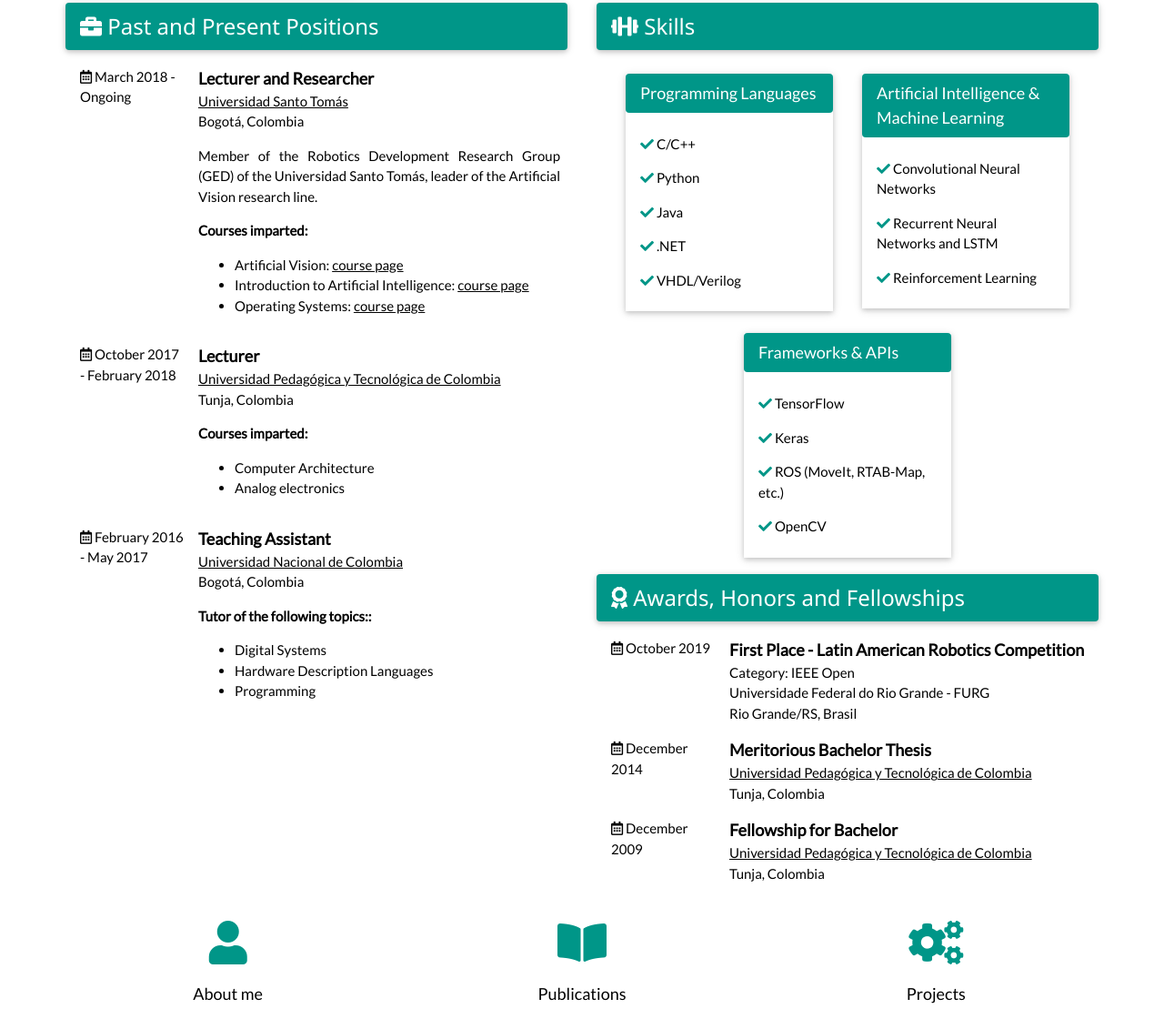
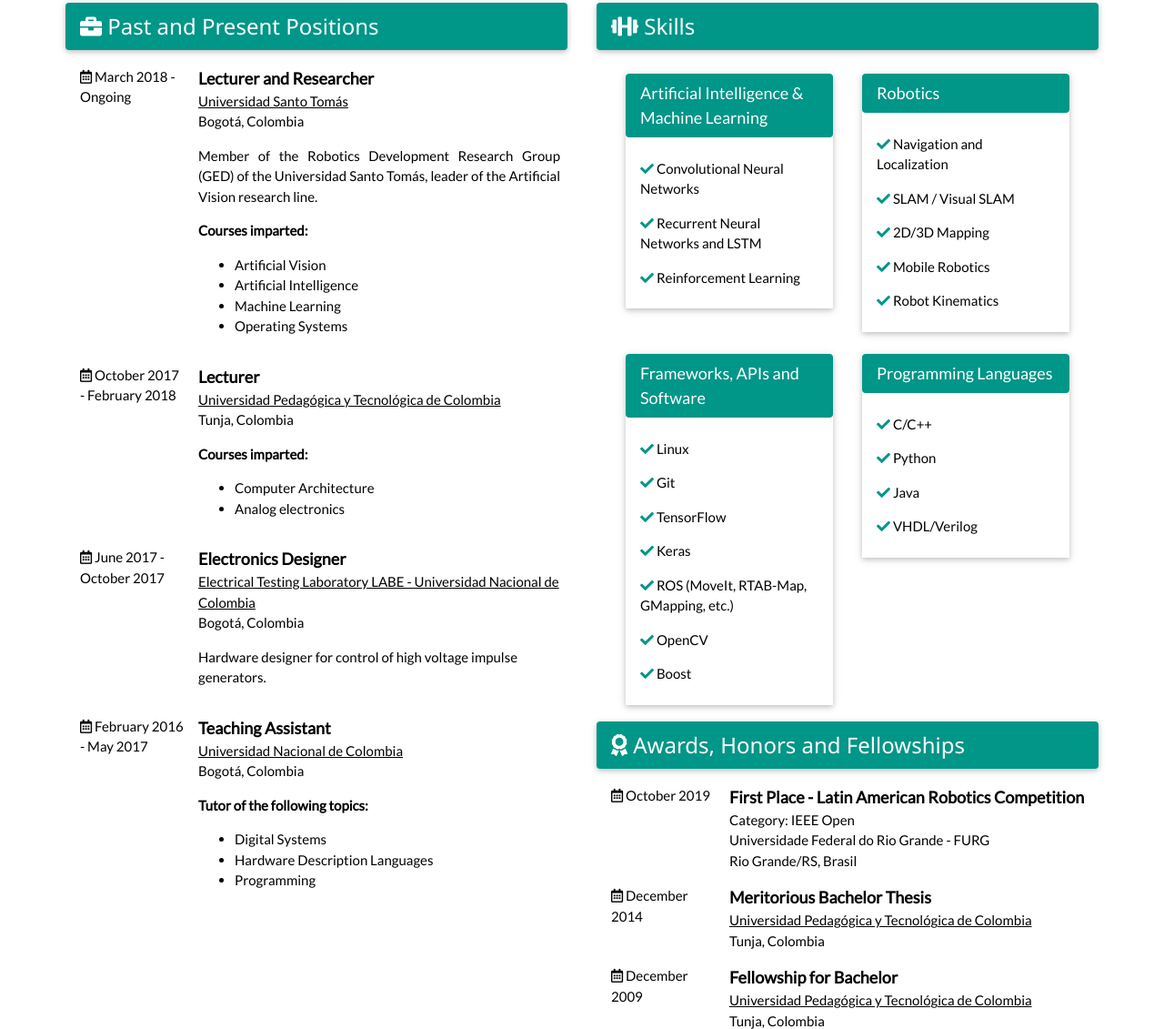
Before and after one commit to edgarcamilocamacho/edgarcamilocamacho.github.io, a plain HTML site: page index.html in a window 1280 px wide. Shown: the part 620-1751 px from the top of the page at 91% size. Drawn offline with nearby package versions, Linux system fonts and the light colour scheme.

Commit message:
Some updates

```diff
--- a/index.html
+++ b/index.html
@@ -124,9 +124,10 @@ body {font-family: "Lato", sans-serif}
                 <p class="w3-justify">Member of the Robotics Development Research Group (GED) of the Universidad Santo Tomás, leader of the Artificial Vision research line.</p>
                 <p><b>Courses imparted:</b></p>
                 <ul>
-                  <li>Artificial Vision: <a href="https://cstopics.github.io/cstopics/vision" target="_blank">course page</a></li>
-                  <li>Introduction to Artificial Intelligence: <a href="https://cstopics.github.io/cstopics/artificial-intelligence/syllabusAI" target="_blank">course page</a></li>
-                  <li>Operating Systems: <a href="https://cstopics.github.io/cstopics/programming/operating-systems" target="_blank">course page</a></li>
+                  <li>Artificial Vision</li>
+                  <li>Artificial Intelligence</li>
+                  <li>Machine Learning</li>
+                  <li>Operating Systems</li>
                 </ul>
             </td>
           </tr>
@@ -146,12 +147,22 @@ body {font-family: "Lato", sans-serif}
           </tr>
 
           <tr>
+            <td><i class="far fa-calendar-alt"></i> June 2017 - October 2017</td>
+            <td>
+                <span class="w3-large"><b>Electronics Designer</b></span><br>
+                <a href="https://www.labe.unal.edu.co/" target="_blank">Electrical Testing Laboratory LABE - Universidad Nacional de Colombia</a><br>
+                  Bogotá, Colombia<br>
+                <p>Hardware designer for control of high voltage impulse generators.</p>
+            </td>
+          </tr>
+
+          <tr>
               <td><i class="far fa-calendar-alt"></i> February 2016 - May 2017</td>
               <td>
                   <span class="w3-large"><b>Teaching Assistant</b></span><br>
                   <a href="http://unal.edu.co/" target="_blank">Universidad Nacional de Colombia</a><br>
                     Bogotá, Colombia<br>
-                  <p><b>Tutor of the following topics::</b></p>
+                  <p><b>Tutor of the following topics:</b></p>
                   <ul>
                     <li>Digital Systems</li>
                     <li>Hardware Description Languages</li>
@@ -173,24 +184,24 @@ body {font-family: "Lato", sans-serif}
 
           <div class="w3-container w3-cell w3-padding w3-mobile" style="width:50%">
             <div class="w3-card">
-              <div class="w3-round w3-teal w3-large w3-padding"> Programming Languages</div>
+              <div class="w3-round w3-teal w3-large w3-padding"> Artificial Intelligence & Machine Learning</div>
               <div class="w3-round w3-white w3-padding">
-                  <p><i class="fas fa-check w3-text-teal"></i> C/C++</p>
-                  <p><i class="fas fa-check w3-text-teal"></i> Python</p>
-                  <p><i class="fas fa-check w3-text-teal"></i> Java</p>
-                  <p><i class="fas fa-check w3-text-teal"></i> .NET</p>
-                  <p><i class="fas fa-check w3-text-teal"></i> VHDL/Verilog</p>
-                </div>
+                <p><i class="fas fa-check w3-text-teal"></i> Convolutional Neural Networks</p>
+                <p><i class="fas fa-check w3-text-teal"></i> Recurrent Neural Networks and LSTM</p>
+                <p><i class="fas fa-check w3-text-teal"></i> Reinforcement Learning</p>
+              </div>
             </div>
           </div>
 
           <div class="w3-container w3-cell w3-padding w3-mobile" style="width:50%">
             <div class="w3-card">
-              <div class="w3-round w3-teal w3-large w3-padding"> Artificial Intelligence & Machine Learning</div>
+              <div class="w3-round w3-teal w3-large w3-padding"> Robotics</div>
               <div class="w3-round w3-white w3-padding">
-                <p><i class="fas fa-check w3-text-teal"></i> Convolutional Neural Networks</p>
-                <p><i class="fas fa-check w3-text-teal"></i> Recurrent Neural Networks and LSTM</p>
-                <p><i class="fas fa-check w3-text-teal"></i> Reinforcement Learning</p>
+                <p><i class="fas fa-check w3-text-teal"></i> Navigation and Localization</p>
+                <p><i class="fas fa-check w3-text-teal"></i> SLAM / Visual SLAM</p>
+                <p><i class="fas fa-check w3-text-teal"></i> 2D/3D Mapping</p>
+                <p><i class="fas fa-check w3-text-teal"></i> Mobile Robotics</p>
+                <p><i class="fas fa-check w3-text-teal"></i> Robot Kinematics</p>
               </div>
             </div>
           </div>
@@ -201,13 +212,28 @@ body {font-family: "Lato", sans-serif}
 
             <div class="w3-container w3-cell w3-padding w3-mobile" style="width:50%">
               <div class="w3-card">
-                <div class="w3-round w3-teal w3-large w3-padding"> Frameworks & APIs</div>
+                <div class="w3-round w3-teal w3-large w3-padding"> Frameworks, APIs and Software</div>
                 <div class="w3-round w3-white w3-padding">
+                    <p><i class="fas fa-check w3-text-teal"></i> Linux</p>
+                    <p><i class="fas fa-check w3-text-teal"></i> Git</p>
                     <p><i class="fas fa-check w3-text-teal"></i> TensorFlow</p>
                     <p><i class="fas fa-check w3-text-teal"></i> Keras</p>
-                    <p><i class="fas fa-check w3-text-teal"></i> ROS (MoveIt, RTAB-Map, etc.)</p>
+                    <p><i class="fas fa-check w3-text-teal"></i> ROS (MoveIt, RTAB-Map, GMapping, etc.)</p>
                     <p><i class="fas fa-check w3-text-teal"></i> OpenCV</p>
+                    <p><i class="fas fa-check w3-text-teal"></i> Boost</p>
 
+                  </div>
+              </div>
+            </div>
+
+            <div class="w3-container w3-cell w3-padding w3-mobile" style="width:50%">
+              <div class="w3-card">
+                <div class="w3-round w3-teal w3-large w3-padding"> Programming Languages</div>
+                <div class="w3-round w3-white w3-padding">
+                    <p><i class="fas fa-check w3-text-teal"></i> C/C++</p>
+                    <p><i class="fas fa-check w3-text-teal"></i> Python</p>
+                    <p><i class="fas fa-check w3-text-teal"></i> Java</p>
+                    <p><i class="fas fa-check w3-text-teal"></i> VHDL/Verilog</p>
                   </div>
               </div>
             </div>
```
Also changed, not shown: projects.html (+36 -0 lines).
